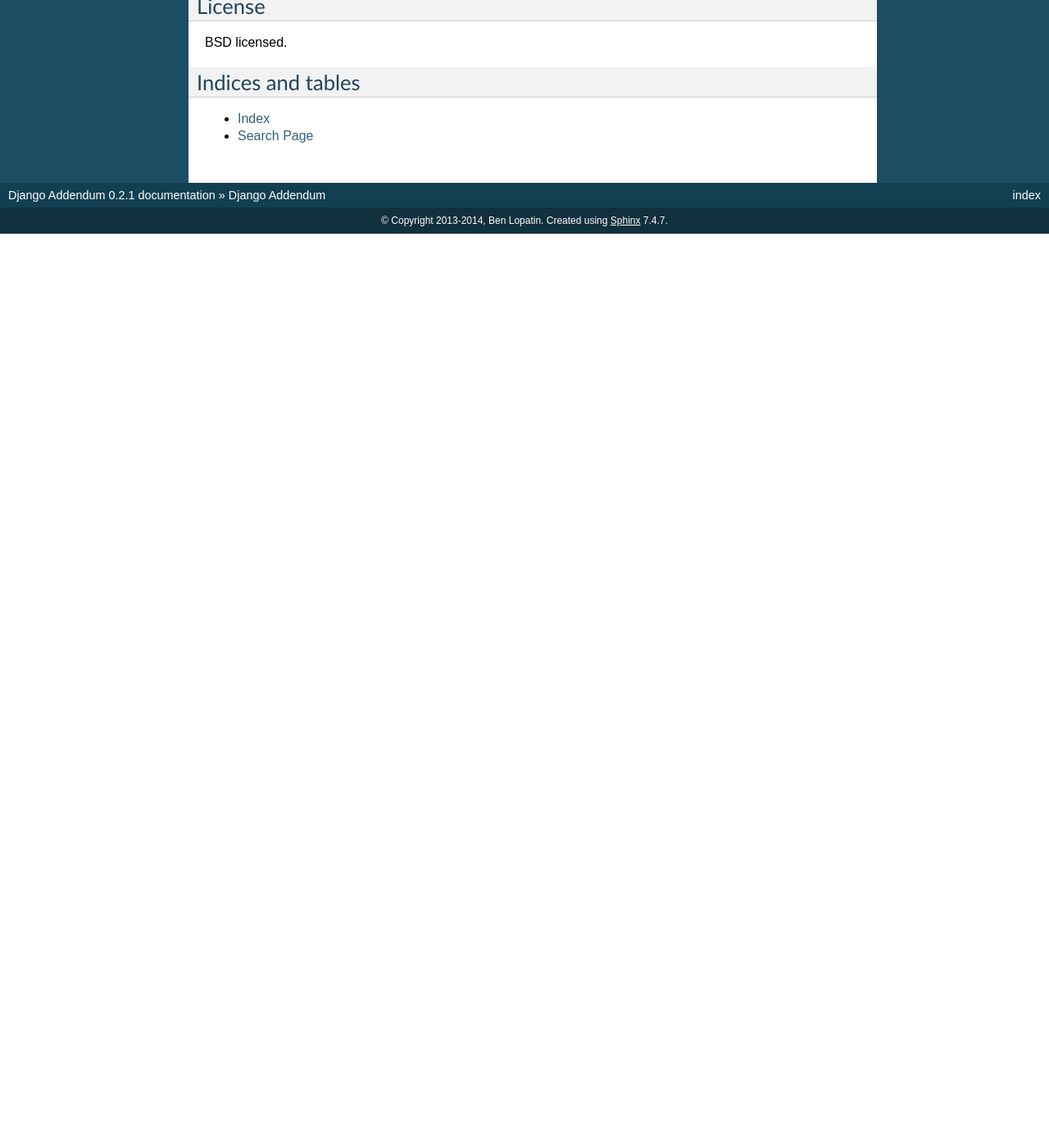
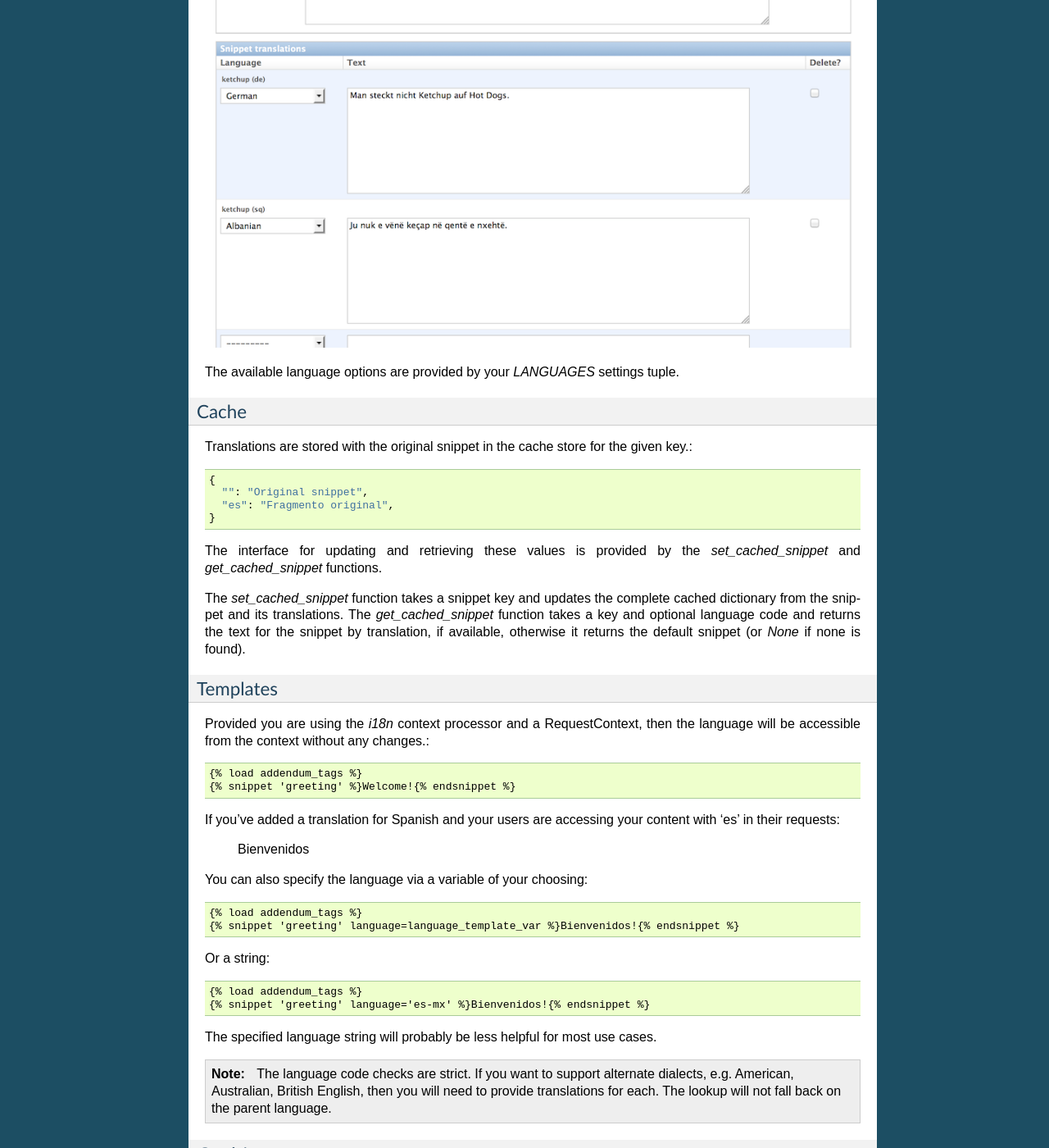
Before and after one commit to bennylope/django-addendum, a Sphinx documentation site: the page built from docs/index.rst, in a window 1280 px wide and 1400 px high, scrolled down 2418 px. Shown: the whole window at 82% size. Built offline with Sphinx 7.4.7, drawn with Linux system fonts in a browser that asks for light colours; before the commit the page ends 2703 px from its top, so only the background shows below that; some of the changed text lies outside the part shown.

Commit message:
Updates internal support for translations
Closes gh-2

```diff
--- a/README.rst
+++ b/README.rst
@@ -73,6 +73,8 @@ Sync your database or migrate if you have `South <south.readthedocs.org/en/lates
 .. note::
     Django Addendum is not compatible with South versions prior to 1.0.
 
+See the docs for upgrade notes.
+
 Contributing
 ============
 
--- a/docs/index.rst
+++ b/docs/index.rst
@@ -49,8 +49,8 @@ project.::
     python manage.py refresh_snippet_cache
 
 Older versions of Django Addendum stored the entire snippet object in the
-cache; from 0.3.0 onwards only the text value of the snippet is stored in the
-cache value.
+cache; from 0.3.0 onwards a dictionary of snippet values (including
+translations) are stored against the snippet cache key.
 
 Basic Usage
 ===========
@@ -104,24 +104,83 @@ Translations
 
 Django Addendum version 0.3.0 introduced multilingual support.
 
-Past experience and a fresh review of the available model translation tools
-suggested that marrying one reusable app with another for dynamically building
-database fields was not going to work well. Providing this functionality is
-simple enough.
-
-.. note::
-    If you do not have internationalization enabled in your Django project you
-    will not notice any changes.
+Setup
+-----
 
 If you plan on using snippet translations, presumably you already have
 internationalization enabled in your project.::
 
     USE_I18N = True
 
-The translations will exist as text models linked to the main snippet.
+.. note::
+    If you do not have internationalization enabled in your Django project you
+    will not notice any changes.
+
+Models
+------
+
+A new `SnippetTranslation` model will add a table to your database whether you
+use internationalization support or not.
+
+If you do not have `i18n` enabled in your project, you won't notice any other
+changes other than this new table. If you do have `i18n` support enabled, each
+Snippet will have inline SnippetTranslation instances availabe in the admin.
+
+.. image:: snippet-inlines.png
 
 The available language options are provided by your `LANGUAGES` settings tuple.
 
+Cache
+-----
+
+Translations are stored with the original snippet in the cache store for the
+given key.::
+
+    {
+      "": "Original snippet",
+      "es": "Fragmento original",
+    }
+
+The interface for updating and retrieving these values is provided by the
+`set_cached_snippet` and `get_cached_snippet` functions.
+
+The `set_cached_snippet` function takes a snippet key and updates the complete
+cached dictionary from the snippet and its translations. The
+`get_cached_snippet` function takes a key and optional language code and
+returns the text for the snippet by translation, if available, otherwise it
+returns the default snippet (or `None` if none is found).
+
+Templates
+---------
+
+Provided you are using the `i18n` context processor and a RequestContext, then
+the language will be accessible from the context without any changes.::
+
+    {% load addendum_tags %}
+    {% snippet 'greeting' %}Welcome!{% endsnippet %}
+
+If you've added a translation for Spanish and your users are accessing your
+content with 'es' in their requests:
+
+    Bienvenidos
+
+You can also specify the language via a variable of your choosing::
+
+    {% load addendum_tags %}
+    {% snippet 'greeting' language=language_template_var %}Bienvenidos!{% endsnippet %}
+
+Or a string::
+
+    {% load addendum_tags %}
+    {% snippet 'greeting' language='es-mx' %}Bienvenidos!{% endsnippet %}
+
+The specified language string will probably be less helpful for most use cases.
+
+.. note::
+    The language code checks are strict. If you want to support alternate
+    dialects, e.g. American, Australian, British English, then you will need to
+    provide translations for each. The lookup will not fall back on the parent
+    language.
 
 Caching
 =======
--- a/runtests.py
+++ b/runtests.py
@@ -7,6 +7,7 @@ try:
     settings.configure(
         DEBUG=True,
         USE_TZ=True,
+        USE_I18N=True,
         DATABASES={
             "default": {
                 "ENGINE": "django.db.backends.sqlite3",
@@ -22,7 +23,8 @@ try:
         MIDDLEWARE_CLASSES=(),
         SITE_ID=1,
         NOSE_ARGS=['-s'],
-        FIXTURE_DIRS=['tests/fixtures']
+        FIXTURE_DIRS=['tests/fixtures'],
+        LANGUAGE_CODE='es',
     )
     if hasattr(django, 'setup'):
         django.setup()
--- a/setup.py
+++ b/setup.py
@@ -35,6 +35,9 @@ setup(
         'License :: OSI Approved :: BSD License',
         'Operating System :: OS Independent',
         'Programming Language :: Python',
+        'Programming Language :: Python :: 2.7',
+        'Programming Language :: Python :: 3.3',
+        'Programming Language :: Python :: 3.4',
         'Framework :: Django',
     ],
     include_package_data=True,
```
Also changed, not shown: CHANGELOG.rst (+7 -0 lines), docs/snippet-inlines.png (added), 5 other files.
